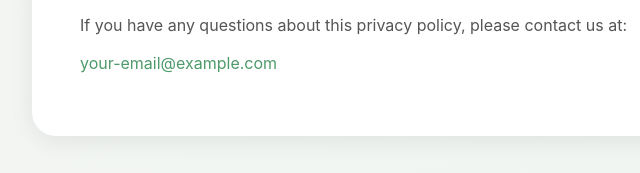
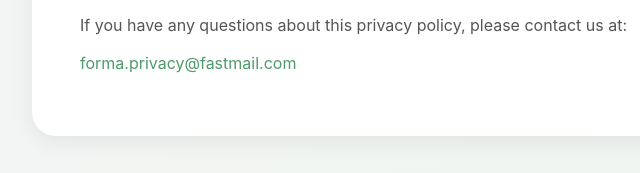
Before and after one commit to formahabit/formahabit.github.io, a plain HTML site: page privacy-policy.html in a window 1280 px wide. Shown: the part 1275-1448 px from the top of the page, 268-908 px from the left. Drawn offline with Linux system fonts and the light colour scheme.

Commit message:
deploy: karun012/forma@53241aed4a0169127dadb9f144eac4df4ac7316b

```diff
--- a/privacy-policy.html
+++ b/privacy-policy.html
@@ -123,7 +123,7 @@
         <div class="contact">
             <h2>Contact</h2>
             <p>If you have any questions about this privacy policy, please contact us at:</p>
-            <p><a href="mailto:your-email@example.com">your-email@example.com</a></p>
+            <p><a href="mailto:forma.privacy@fastmail.com">forma.privacy@fastmail.com</a></p>
         </div>
     </div>
 </body>
```
